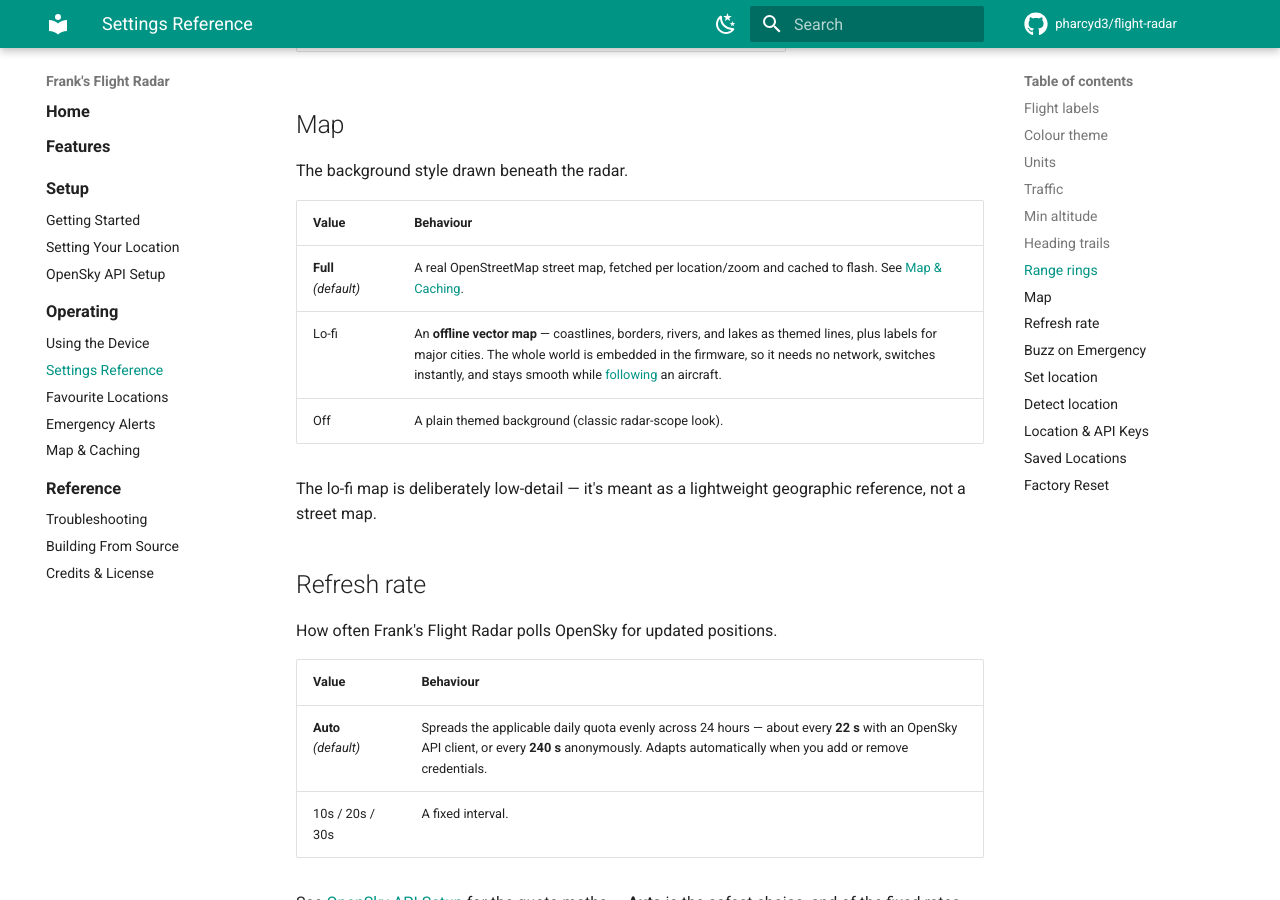
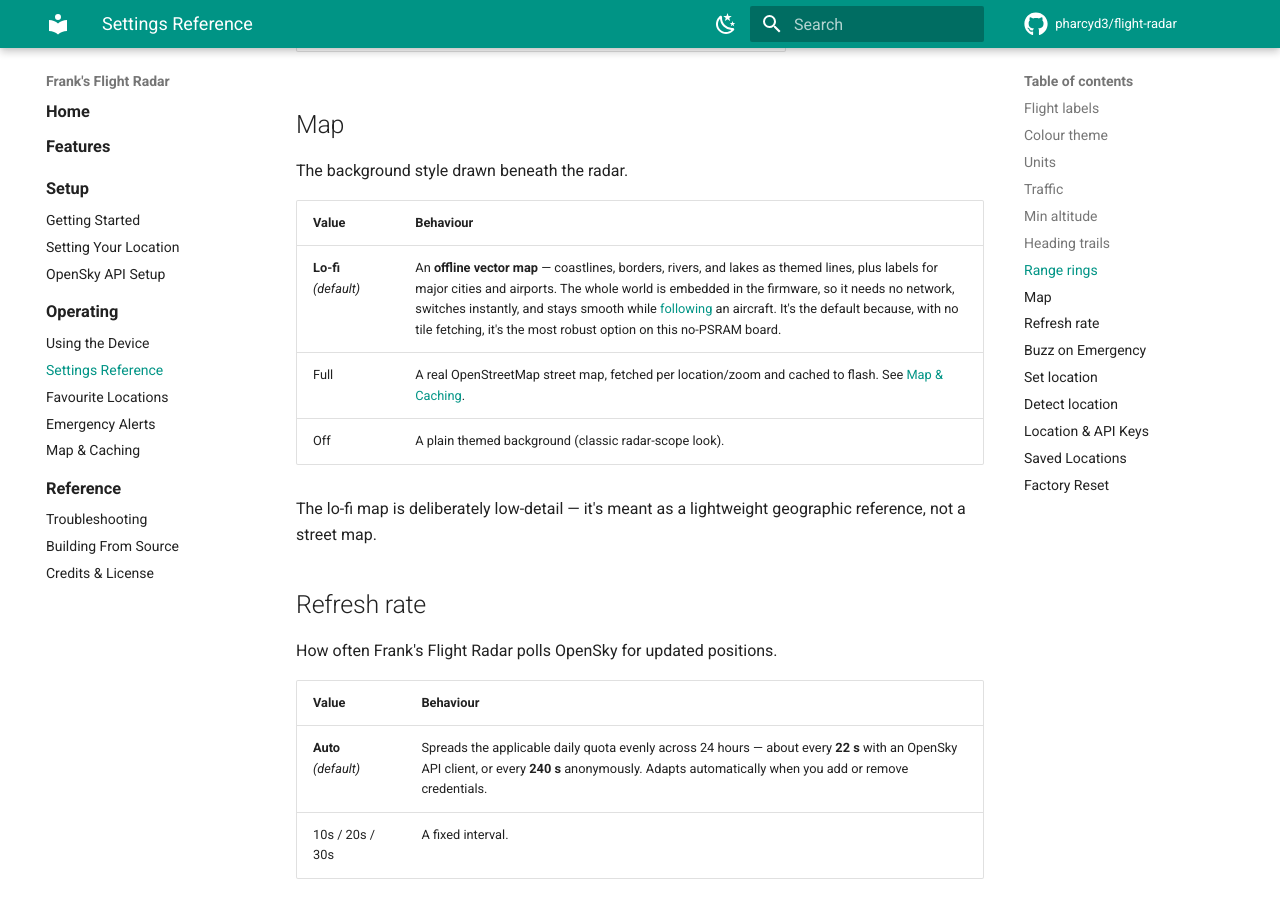
Before and after one commit to pharcyd3/flight-radar, an MkDocs documentation site: the page built from docs/settings-reference.md, in a window 1280 px wide and 900 px high, scrolled down 2559 px. Built offline with MkDocs 1.6.1 and Material for MkDocs 9.7.7, drawn with Linux system fonts in a browser that asks for light colours; comment, search, counter and statistics services are not loaded.

Commit message:
change: default the map background to Lo-fi
The offline lo-fi vector map needs no tile fetching, PNG decoder, or flash cache,
so it sidesteps the heap/cache pressure that the raster map imposes on this
no-PSRAM board — making it the most robust default. Full remains selectable in
Settings. Key bumped s_map2 -> s_map3 so existing devices adopt the new default.

Co-Authored-By: Claude Opus 4.8 <noreply@anthropic.com>

```diff
--- a/docs/settings-reference.md
+++ b/docs/settings-reference.md
@@ -73,8 +73,8 @@ The background style drawn beneath the radar.
 
 | Value | Behaviour |
 |---|---|
-| **Full** *(default)* | A real OpenStreetMap street map, fetched per location/zoom and cached to flash. See [Map & Caching](map-caching.md). |
-| Lo-fi | An **offline vector map** — coastlines, borders, rivers, and lakes as themed lines, plus labels for major cities. The whole world is embedded in the firmware, so it needs no network, switches instantly, and stays smooth while [following](using-the-device.md#following-an-aircraft) an aircraft. |
+| **Lo-fi** *(default)* | An **offline vector map** — coastlines, borders, rivers, and lakes as themed lines, plus labels for major cities and airports. The whole world is embedded in the firmware, so it needs no network, switches instantly, and stays smooth while [following](using-the-device.md#following-an-aircraft) an aircraft. It's the default because, with no tile fetching, it's the most robust option on this no-PSRAM board. |
+| Full | A real OpenStreetMap street map, fetched per location/zoom and cached to flash. See [Map & Caching](map-caching.md). |
 | Off | A plain themed background (classic radar-scope look). |
 
 The lo-fi map is deliberately low-detail — it's meant as a lightweight geographic reference, not a street map.
```
Also changed, not shown: 1 other file.
